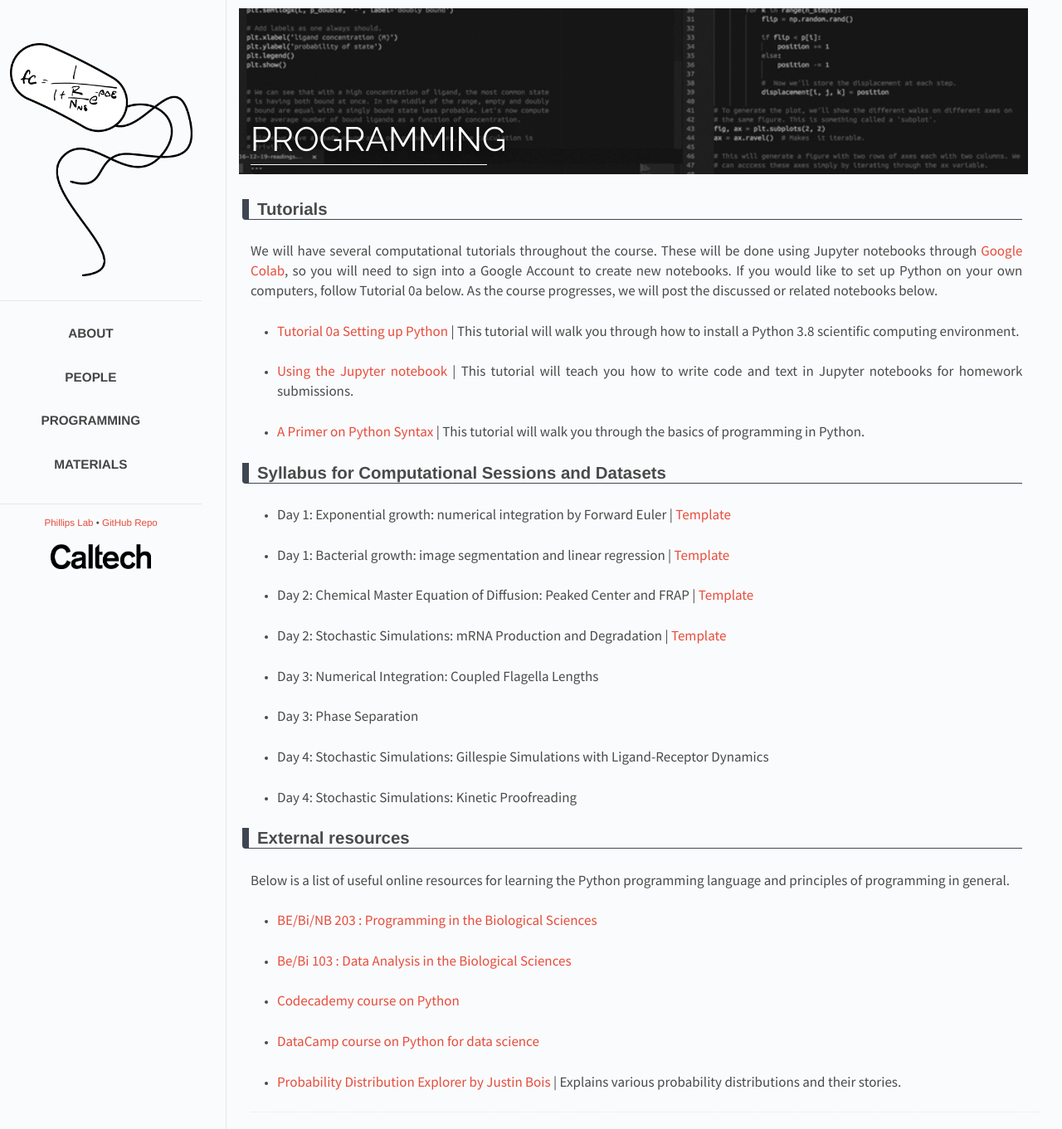
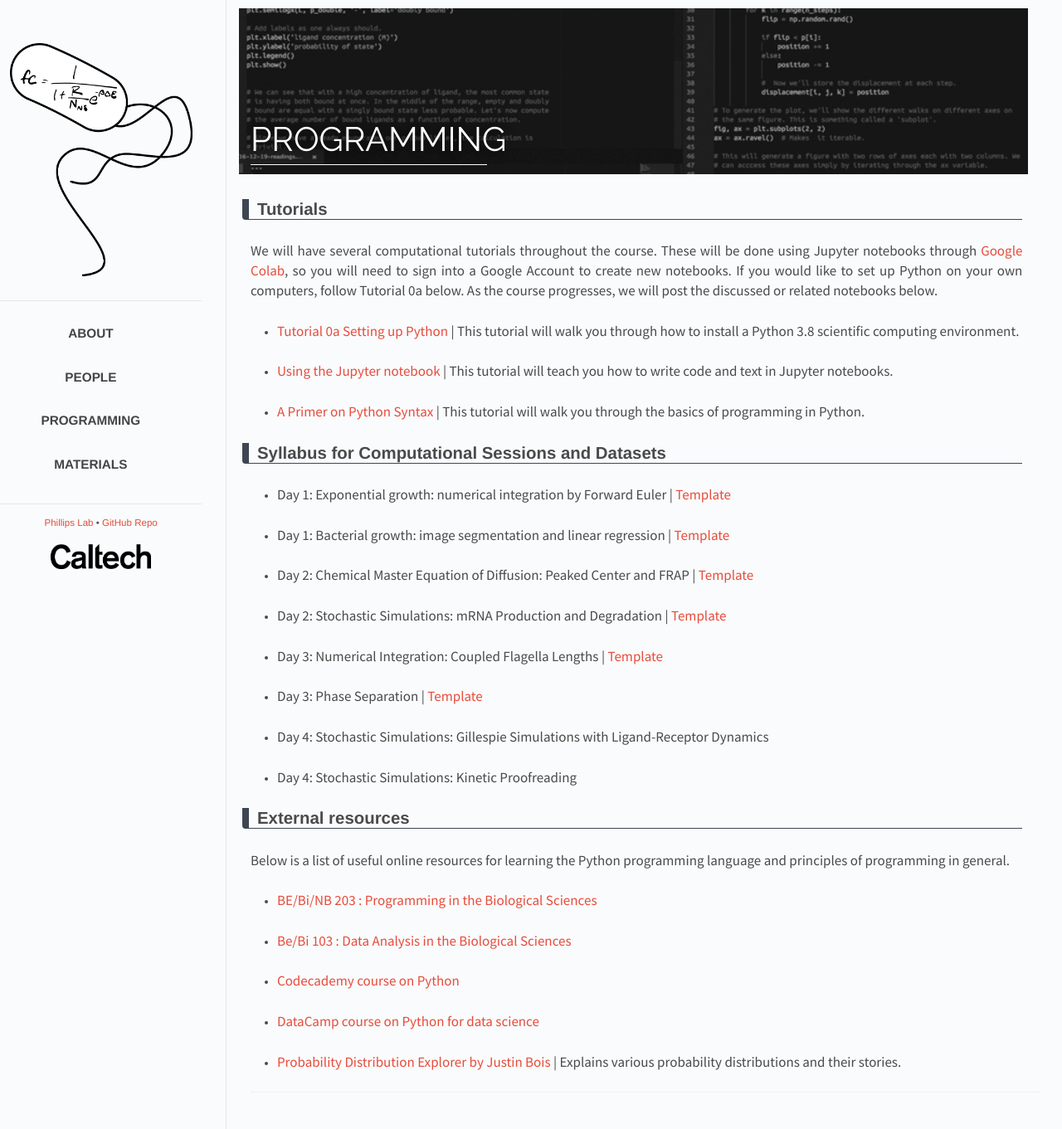
Before and after one commit to RPGroup-PBoC/pboc22_dresden, a Jekyll site: the page built from _posts/2022-01-29-code.md, in a window 1280 px wide. Shown: the whole page at 83% size. Built offline with Jekyll 4.4.1, drawn with Linux system fonts in a browser that asks for light colours.

Commit message:
added more templates to code page

```diff
--- a/_posts/2022-01-29-code.md
+++ b/_posts/2022-01-29-code.md
@@ -26,7 +26,7 @@ course progresses, we will post the discussed or related notebooks below.
   Using the Jupyter notebook
   </a> <span style="font-size: 17px">
   \| This tutorial will teach
-  you how to write code and text in Jupyter notebooks for homework submissions.
+  you how to write code and text in Jupyter notebooks.
   </span>
 
 * <a href="{{site.baseurl}}/code/t0c_python_syntax_and_plotting.html" target="_blank" style="font-size: 17px">
@@ -47,9 +47,9 @@ course progresses, we will post the discussed or related notebooks below.
 
 * <span style="font-size: 17px">Day 2: Stochastic Simulations: mRNA Production and Degradation \|</span> <a href="https://colab.research.google.com/drive/1PRNZMmf6Z94SQNjSiJTstVwN8xNyQ8Lx?usp=sharing" target="_blank" style="font-size: 17px">Template</a>
 
-* <span style="font-size: 17px">Day 3: Numerical Integration: Coupled Flagella Lengths
+* <span style="font-size: 17px">Day 3: Numerical Integration: Coupled Flagella Lengths \|</span> <a href="https://colab.research.google.com/drive/1LfdNMf3Clw6ebywhpdovAHxOiFcOBqO5?usp=sharing" target="_blank" style="font-size: 17px">Template</a>
 
-* <span style="font-size: 17px">Day 3: Phase Separation
+* <span style="font-size: 17px">Day 3: Phase Separation \|</span> <a href="https://colab.research.google.com/drive/1sbJcT8M6kltwpY38sd7UenR2ctExhPav?usp=sharing" target="_blank" style="font-size: 17px">Template</a>
 
 * <span style="font-size: 17px">Day 4: Stochastic Simulations: Gillespie Simulations with Ligand-Receptor Dynamics
 
```
